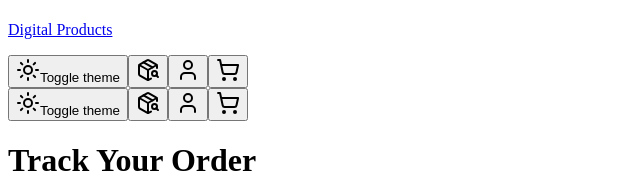
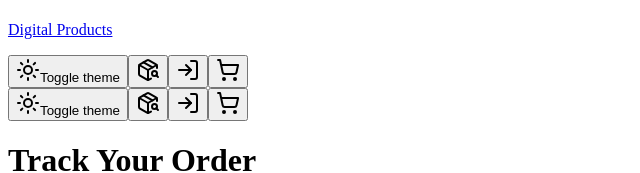
Before and after one commit to itsfuad/SadaqahExpress, a React (Vite) app in the folder client/: page /track-order in a window 1280 px wide. Shown: the part 591-764 px from the top of the page, without its empty margins (0-640 px from the left). Built offline with nearby package versions, Linux system fonts and the light colour scheme.

Commit message:
feat: Update backup file naming convention to include 'database' for clarity

```diff
--- a/client/src/components/Header.tsx
+++ b/client/src/components/Header.tsx
@@ -4,6 +4,7 @@ import {
   ShieldCheck,
   PackageSearch,
   User,
+  LogIn,
   LogOut,
   Settings,
   AlertCircle,
@@ -319,7 +320,7 @@ export function Header({
                 title="Login"
                 data-id="button-login"
               >
-                <User className="h-5 w-5" />
+                <LogIn className="h-5 w-5" />
               </Button>
             )}
 
@@ -445,7 +446,7 @@ export function Header({
                 title="Login"
                 data-id="button-login"
               >
-                <User className="h-5 w-5" />
+                <LogIn className="h-5 w-5" />
               </Button>
             )}
 
--- a/client/src/pages/BackupRestore.tsx
+++ b/client/src/pages/BackupRestore.tsx
@@ -53,7 +53,7 @@ export default function BackupRestore() {
       const url = window.URL.createObjectURL(blob);
       const a = document.createElement("a");
       a.href = url;
-      a.download = `backup-${new Date().toISOString().split("T")[0]}.json`;
+      a.download = `database-backup-${new Date().toISOString().split("T")[0]}.json`;
       document.body.appendChild(a);
       a.click();
       window.URL.revokeObjectURL(url);
```
Also changed, not shown: 2 other files (tests, documents, lock files or other folders).
